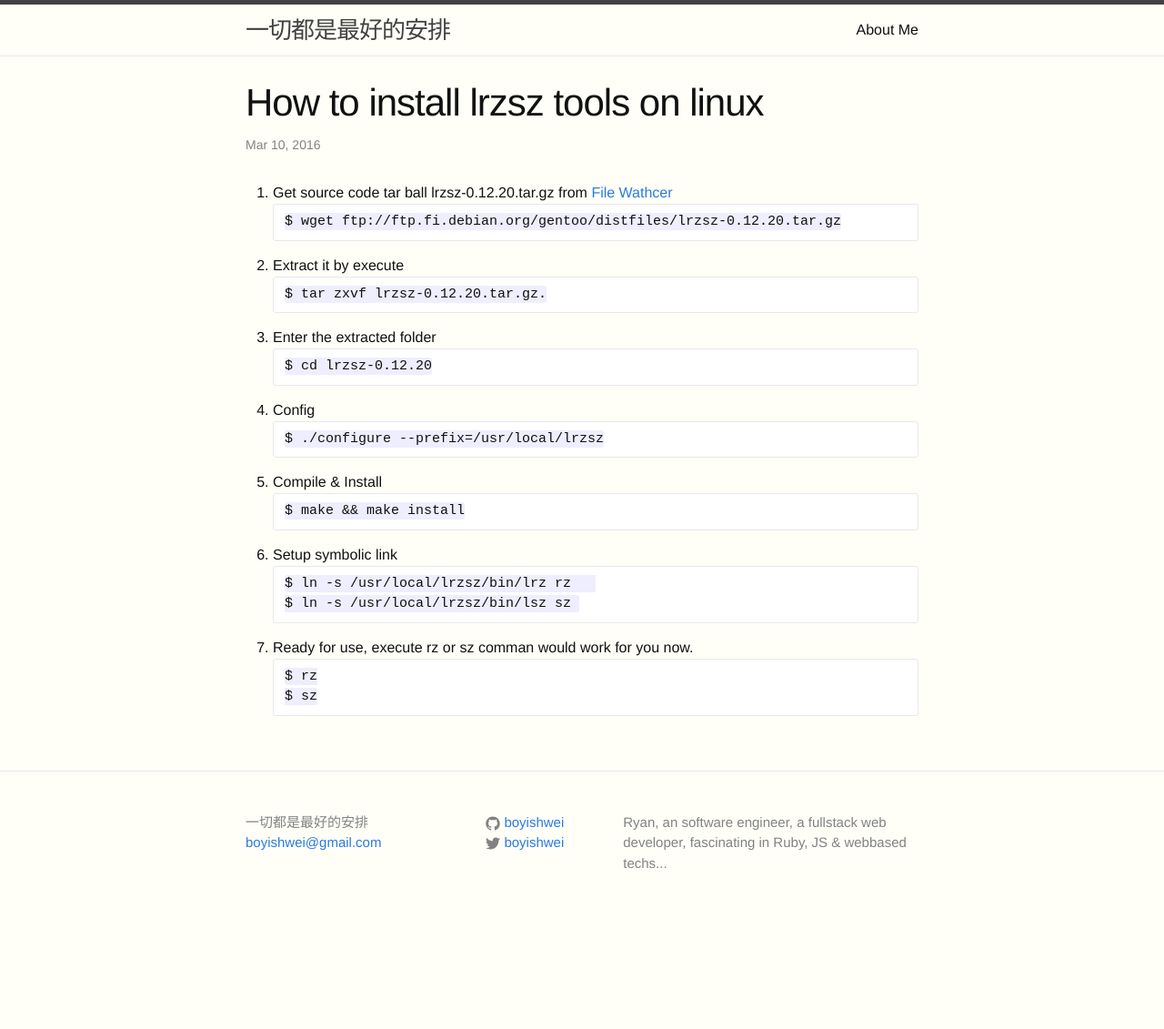
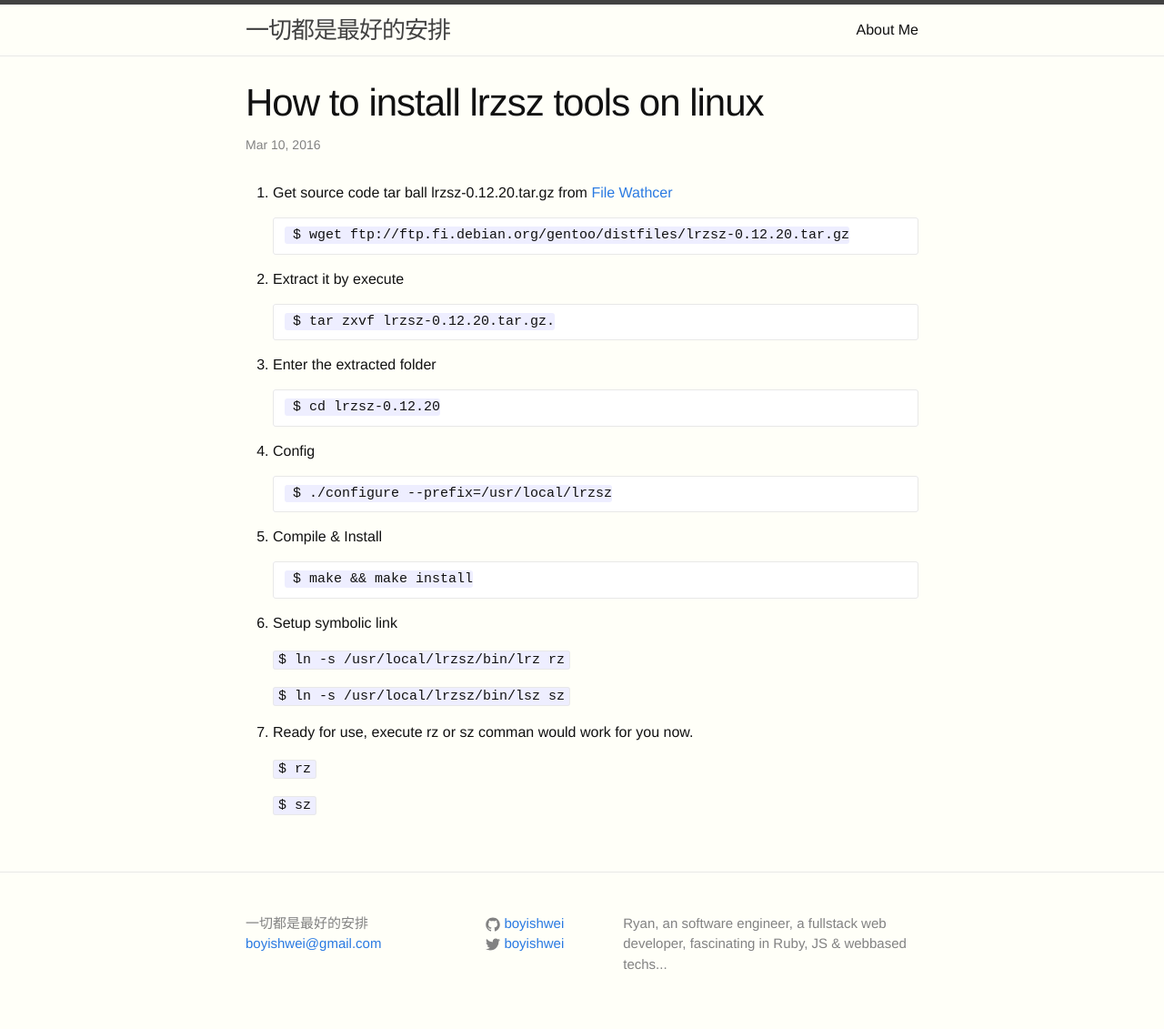
Before and after one commit to boyishwei/boyishwei-jekyll, a Jekyll site: the page built from _posts/2016-03-10-How-To-Install-lrzsz-tools-on-linux.md, in a window 1280 px wide. Shown: the whole page at 91% size. Built offline with Jekyll 4.4.1, drawn with Linux system fonts in a browser that asks for light colours; before the commit the page ends 1020 px from its top, so only the background shows below that.

Commit message:
Updated the code formatting for lrzsz tool installation post

````diff
--- a/_posts/2016-03-10-How-To-Install-lrzsz-tools-on-linux.md
+++ b/_posts/2016-03-10-How-To-Install-lrzsz-tools-on-linux.md
@@ -6,38 +6,43 @@ categories: wiki
 ---
 
 1. Get source code tar ball lrzsz-0.12.20.tar.gz from [File Wathcer](http://www.filewatcher.com/m/lrzsz-0.12.20.tar.gz.280938-0.html)
-```
-$ wget ftp://ftp.fi.debian.org/gentoo/distfiles/lrzsz-0.12.20.tar.gz
-```
+
+	```
+	$ wget ftp://ftp.fi.debian.org/gentoo/distfiles/lrzsz-0.12.20.tar.gz
+	```
 
 2. Extract it by execute
-```
-$ tar zxvf lrzsz-0.12.20.tar.gz.
-```
+
+	```
+	$ tar zxvf lrzsz-0.12.20.tar.gz.
+	```
 
 3. Enter the extracted folder
-```
-$ cd lrzsz-0.12.20
-```
+
+	```
+	$ cd lrzsz-0.12.20
+	```
 
 4. Config
-```
-$ ./configure --prefix=/usr/local/lrzsz
-```
+
+	```
+	$ ./configure --prefix=/usr/local/lrzsz
+	```
 
 5. Compile & Install
-```
-$ make && make install
-```
+
+	```
+	$ make && make install
+	```
 
 6. Setup symbolic link
-```
-$ ln -s /usr/local/lrzsz/bin/lrz rz
-$ ln -s /usr/local/lrzsz/bin/lsz sz
-```
+
+	``` $ ln -s /usr/local/lrzsz/bin/lrz rz  ```
+
+	``` $ ln -s /usr/local/lrzsz/bin/lsz sz  ```
 
 7. Ready for use, execute rz or sz comman would work for you now.
-```
-$ rz
-$ sz
-```
+
+	``` $ rz ```
+
+	``` $ sz ```
````
